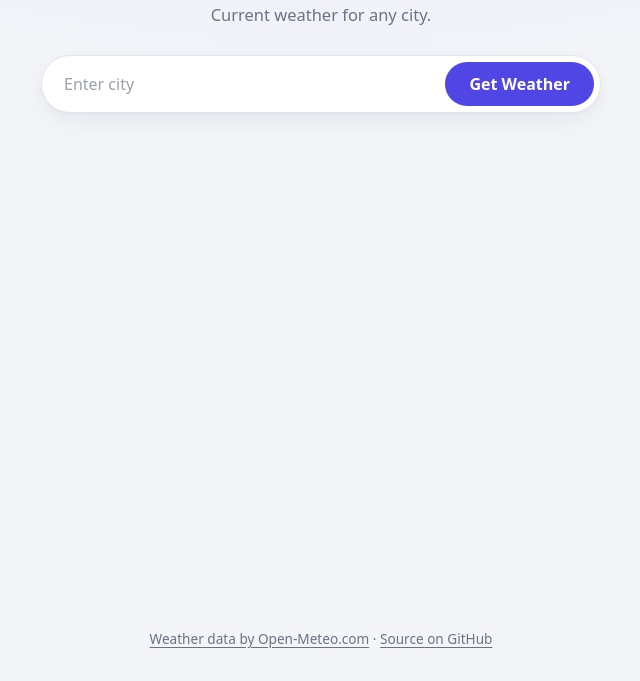
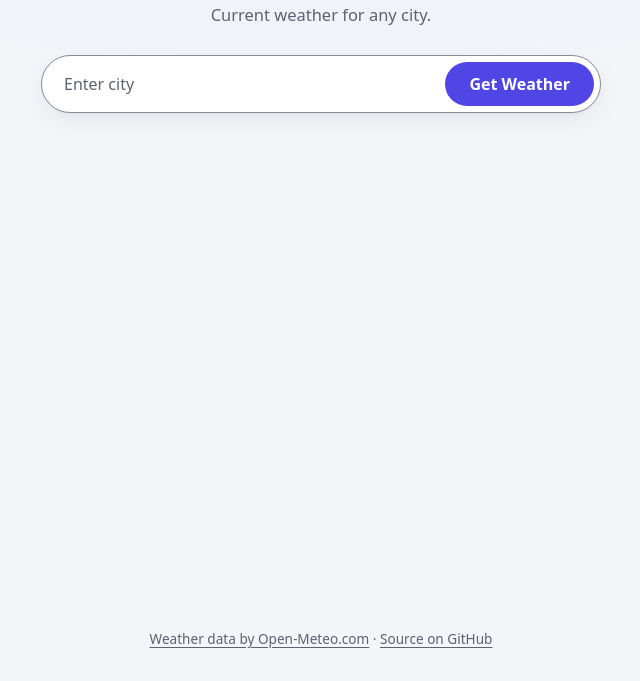
Before and after one commit to aaronkuy/weather, a plain HTML site: page index.html in a window 1280 px wide. Shown: the part 119-800 px from the top of the page, without its empty margins (319-959 px from the left). Drawn offline with Linux system fonts and the light colour scheme.

Commit message:
fix: raise text contrast and show a solid focus ring (#5)
--muted and --danger now reach 4.5:1, the search field border 3:1 against
the page. The focus ring uses the accent colour on the field and the button.
Also merges the two body blocks, moves the footer rules to the end and
drops the unused --danger-soft and --radius tokens.

```diff
--- a/style.css
+++ b/style.css
@@ -2,14 +2,14 @@
     --bg: #f4f5f9;
     --card: #ffffff;
     --ink: #14161c;
-    --muted: #6b7280;
+    --muted: #5b6270;
     --line: #e4e6ee;
+    --field-line: #858b9a;
     --accent: #4f46e5;
     --accent-hover: #4338ca;
     --accent-soft: #eef0ff;
-    --danger: #e5484d;
-    --danger-soft: #fff1f1;
-    --radius: 14px;
+    --on-accent: #ffffff;
+    --danger: #c8323a;
     --shadow: 0 1px 2px rgba(20, 22, 28, 0.04), 0 8px 24px rgba(20, 22, 28, 0.06);
 }
 
@@ -22,6 +22,8 @@ body {
     min-height: 100vh;
     display: flex;
     flex-direction: column;
+    align-items: center;
+    padding: 0 20px;
     font-family: system-ui, -apple-system, "Segoe UI", Roboto, "Helvetica Neue", Arial, sans-serif;
     line-height: 1.5;
     color: var(--ink);
@@ -32,28 +34,6 @@ body {
 
 button {
     font: inherit;
-}
-
-.footer {
-    margin-top: auto;
-    padding: 24px 20px 32px;
-    text-align: center;
-    font-size: 0.85rem;
-    color: var(--muted);
-}
-
-.footer a {
-    color: inherit;
-    text-underline-offset: 3px;
-}
-
-.footer a:hover {
-    color: var(--ink);
-}
-
-body {
-    align-items: center;
-    padding: 0 20px;
 }
 
 /* Header */
@@ -85,15 +65,16 @@ body {
     margin-bottom: 28px;
     padding: 6px;
     background: var(--card);
-    border: 1px solid var(--line);
+    /* 3:1 against the page, so the field can be found without the placeholder. */
+    border: 1px solid var(--field-line);
     border-radius: 999px;
     box-shadow: var(--shadow);
-    transition: border-color 0.15s ease, box-shadow 0.15s ease;
 }
 
-.weather-form:focus-within {
-    border-color: var(--accent);
-    box-shadow: 0 0 0 4px rgba(79, 70, 229, 0.14), var(--shadow);
+/* The input has no outline of its own; the whole pill shows the focus instead. */
+.weather-form:has(.cityInput:focus-visible) {
+    outline: 2px solid var(--accent);
+    outline-offset: 2px;
 }
 
 .cityInput {
@@ -109,7 +90,7 @@ body {
 }
 
 .cityInput::placeholder {
-    color: #9aa0ad;
+    color: var(--muted);
 }
 
 button[type="submit"] {
@@ -117,7 +98,7 @@ button[type="submit"] {
     border: 0;
     border-radius: 999px;
     background: var(--accent);
-    color: #ffffff;
+    color: var(--on-accent);
     font-weight: 600;
     cursor: pointer;
     transition: background 0.15s ease, transform 0.08s ease;
@@ -125,6 +106,11 @@ button[type="submit"] {
 
 button[type="submit"]:hover {
     background: var(--accent-hover);
+}
+
+button[type="submit"]:focus-visible {
+    outline: 2px solid var(--accent);
+    outline-offset: 2px;
 }
 
 button[type="submit"]:active {
@@ -199,6 +185,24 @@ button[type="submit"]:disabled {
     font-weight: 600;
 }
 
+/* Footer */
+.footer {
+    margin-top: auto;
+    padding: 24px 20px 32px;
+    text-align: center;
+    font-size: 0.85rem;
+    color: var(--muted);
+}
+
+.footer a {
+    color: inherit;
+    text-underline-offset: 3px;
+}
+
+.footer a:hover {
+    color: var(--ink);
+}
+
 @media (max-width: 520px) {
     .hero {
         margin-top: 40px;
```
